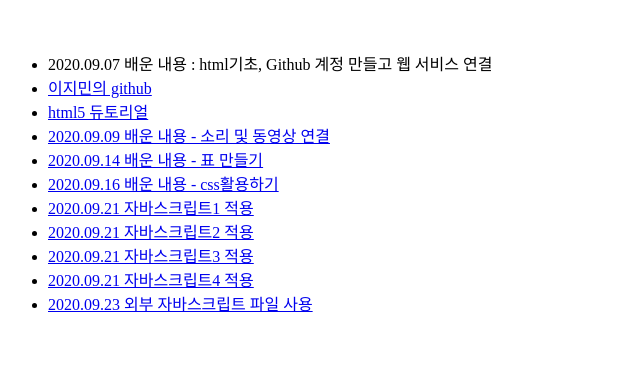
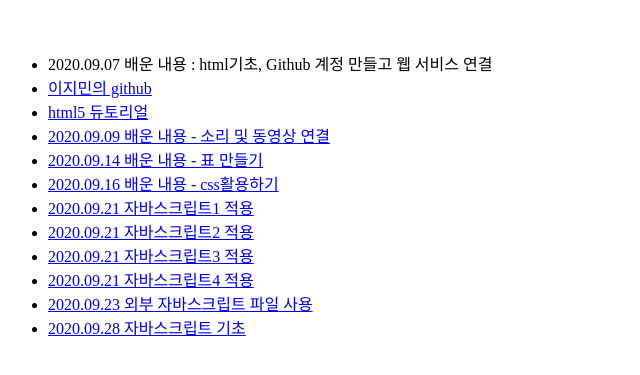
Before and after one commit to leejimin330/easymean, a plain HTML site: page index.html in a window 1280 px wide. Shown: the part 127-502 px from the top of the page, without its empty margins (0-640 px from the left). Drawn offline with Linux system fonts and the light colour scheme.

Commit message:
Update index.html

```diff
--- a/index.html
+++ b/index.html
@@ -19,6 +19,7 @@
         <li><a href="2418이지민(0921)_3.html">2020.09.21 자바스크립트3 적용 </a></li>
         <li><a href="2418이지민(0921)_4.html">2020.09.21 자바스크립트4 적용 </a></li>
         <li><a href="2418이지민(0923)_3.html">2020.09.23 외부 자바스크립트 파일 사용 </a></li>
+        <li><a href="2418이지민(0928)_3.html">2020.09.28 자바스크립트 기초 </a></li>
     </ul>
 
 </body></html>
```
